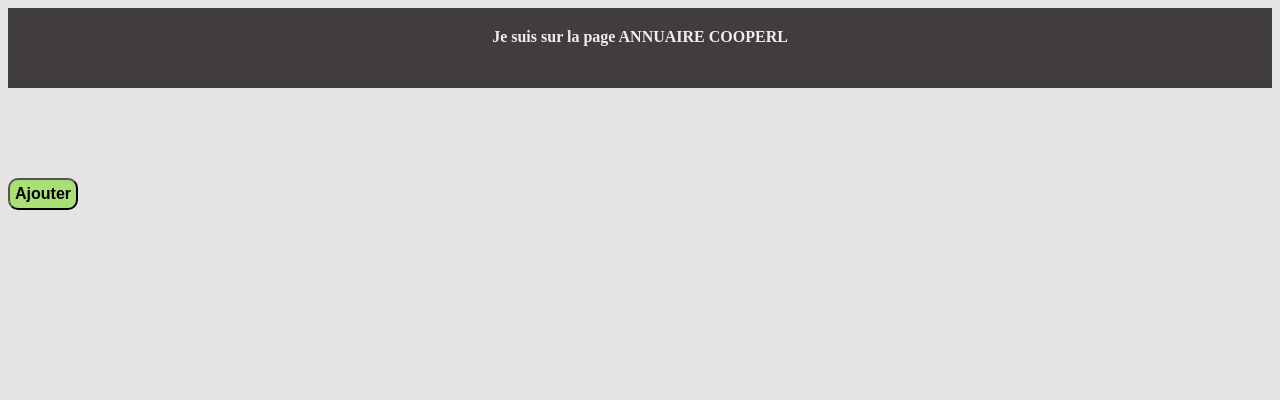
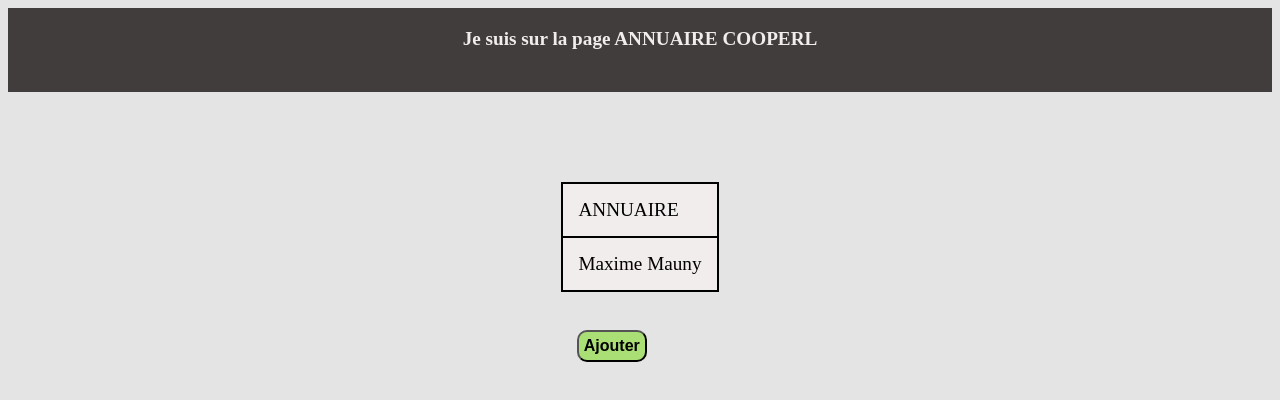
Before and after one commit to Maxime-Mauny/vue-js, a plain HTML site: page index.html in a window 1280 px wide. Drawn offline with nearby package versions, Linux system fonts and the light colour scheme.

Commit message:
ajout de commentaires

```diff
--- a/css/style.css
+++ b/css/style.css
@@ -1,5 +1,6 @@
 body {
     background-color: rgb(228, 228, 228);
+    font-size: 1.2em;
 }
 
 /* Commun aux deux pages */
@@ -19,6 +20,7 @@
     background-color: rgb(170, 223, 117);
     padding: 5px;
     border-radius: 10px;
+    margin: 3% 45% 0 45%;
 }
 button:hover {
     background-color: rgb(149, 202, 96);
@@ -29,21 +31,32 @@
     color: black;
     font-weight: bolder;
 }
+/* Tableau annuaire */
+table{
+    border-collapse: collapse;
+    margin: auto;
+    background-color: rgb(241, 237, 237);
+  }
 
-
-
+  td{
+    border: 2px solid black;
+    padding: 15px;
+  }
 /* New User */
-
+/* Propriétés du container */
 .new-user-container {
     background-color: rgb(133, 118, 118);
     padding: 35px;
-    width: 400px;
+    width: 500px;
     margin: auto;
 }
+/* Formulaire à remplir par l'utilisateur */
 input {
      padding: 3px;
      border: 1.5px solid rgb(66, 61, 61);
+     font-size: 0.9em;
 }
+/* adresse mail */
 p {
-    font-size: 1.1em;
+    font-weight: 600;
 }
--- a/index.html
+++ b/index.html
@@ -12,15 +12,22 @@
 
 </head>
 <body>
+            <!-- Information de la page actuelle (statique pour le moment)-->
     <div class="header">
         <div class="header item">Je suis sur la page ANNUAIRE COOPERL</div>
     </div>
 
     <div class="ui main container" id="app">
-        <div class="phone-book">
-
-        </div>
-
+            <!-- Tableau annuaire-->
+        <table>
+            <tr>
+              <td>ANNUAIRE</td>
+            </tr>
+            <tr>
+              <td>Maxime Mauny</td>
+            </tr>
+          </table>
+            <!-- Lien vers la page "Nouvel Utlisateur"-->
         <button><a v-bind:href="link1">Ajouter</a></button>
     </div>
 
--- a/js/app.js
+++ b/js/app.js
@@ -8,7 +8,7 @@
         firstname: '',
         lastname: ''
     },
-
+/* Fonction qui permet de récupérer le Prénom et le Nom des input, pour créer l'adresse mail */
     computed: {
         mail: function () {
             return this.firstname + '.' + this.lastname + '@cooperl.fr'
```
Also changed, not shown: new-user.html (+3 -2 lines).
